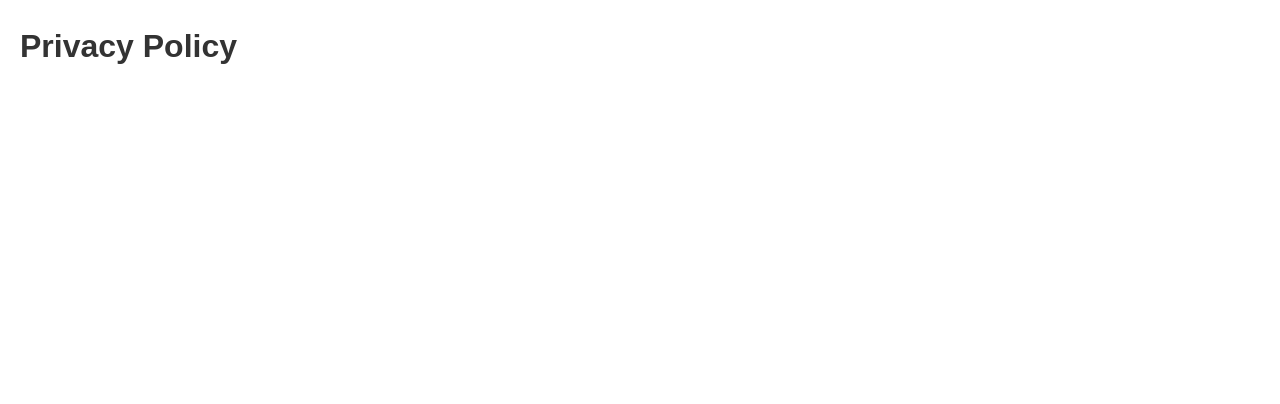
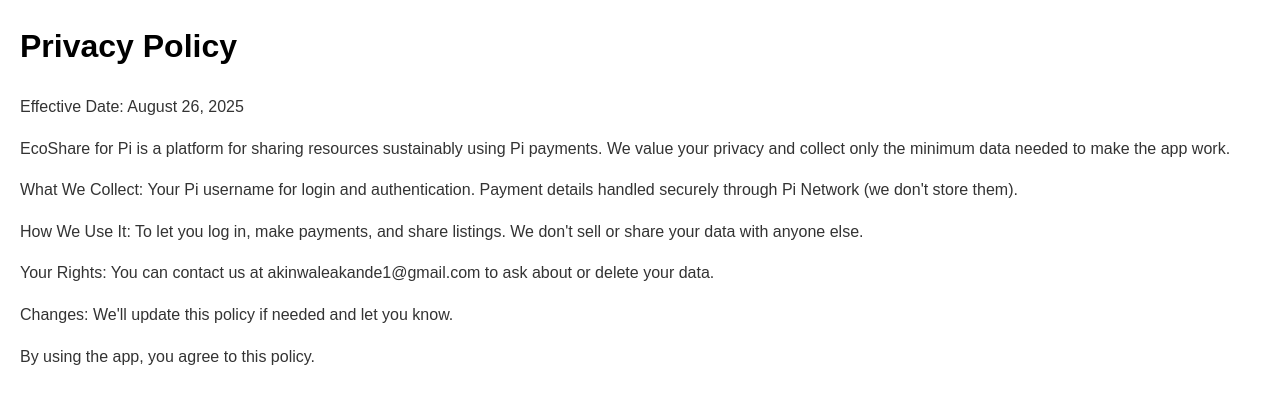
Before and after one commit to WaleDavies/Ecoshare-for-Pi, a plain HTML site: page privacy.html in a window 1280 px wide. Drawn offline with Linux system fonts and the light colour scheme.

Commit message:
Update privacy.html

```diff
--- a/privacy.html
+++ b/privacy.html
@@ -5,32 +5,20 @@
     <meta name="viewport" content="width=device-width, initial-scale=1.0">
     <title>Privacy Policy - EcoShare for Pi</title>
     <style>
-        body { font-family: Arial, sans-serif; margin: 20px; line-height: 1.6; }
-        h1 { color: #333; }
+        body { font-family: Arial, sans-serif; margin: 20px; line-height: 1.6; color: #333; }
+        h1 { color: #000; }
+        p { margin-bottom: 10px; }
     </style>
 </head>
 <body>
     <h1>Privacy Policy</h1>
-    <!-- Privacy Policy for EcoShare for Pi
-
-Effective Date: August 26, 2025
-
-EcoShare for Pi is a platform for sharing resources sustainably using Pi payments. We value your privacy and collect only the minimum data needed to make the app work.
-
-What We Collect:
-- Your Pi username for login and authentication.
-- Payment details handled securely through Pi Network (we don't store them).
-
-How We Use It:
-- To let you log in, make payments, and share listings.
-- We don't sell or share your data with anyone else.
-
-Your Rights:
-- You can contact us at akinwaleakande1@gmail.com to ask about or delete your data.
-
-Changes:
-- We'll update this policy if needed and let you know.
-
-By using the app, you agree to this policy. -->
+    <!-- YOUR POLICY TEXT HERE - Paste your full policy below, using <p> for each paragraph -->
+    <p>Effective Date: August 26, 2025</p>
+    <p>EcoShare for Pi is a platform for sharing resources sustainably using Pi payments. We value your privacy and collect only the minimum data needed to make the app work.</p>
+    <p>What We Collect: Your Pi username for login and authentication. Payment details handled securely through Pi Network (we don't store them).</p>
+    <p>How We Use It: To let you log in, make payments, and share listings. We don't sell or share your data with anyone else.</p>
+    <p>Your Rights: You can contact us at akinwaleakande1@gmail.com to ask about or delete your data.</p>
+    <p>Changes: We'll update this policy if needed and let you know.</p>
+    <p>By using the app, you agree to this policy.</p>
 </body>
 </html>
```
